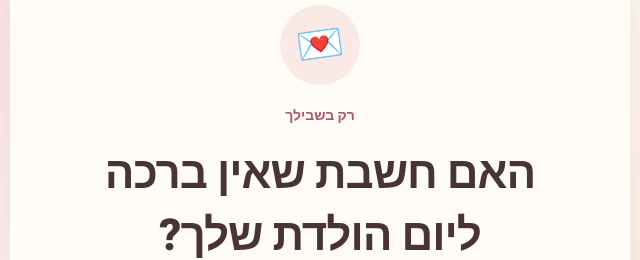
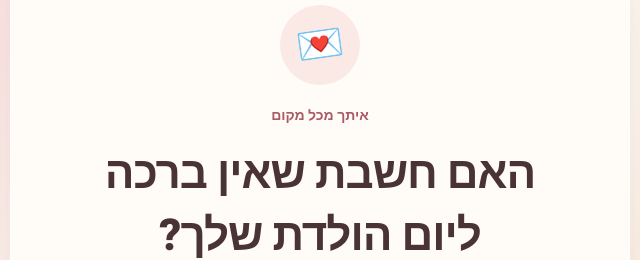
Before and after one commit to omribichachi/birthday, a plain HTML site: page index.html in a window 1280 px wide. Shown: the part 173-433 px from the top of the page, 320-960 px from the left. Drawn offline with Linux system fonts and the light colour scheme.

Commit message:
Change upper caption to איתך מכל מקום

```diff
--- a/index.html
+++ b/index.html
@@ -16,7 +16,7 @@
 
     <main class="card">
       <div class="envelope" aria-hidden="true">💌</div>
-      <p class="eyebrow">רק בשבילך</p>
+      <p class="eyebrow">איתך מכל מקום</p>
 
       <section id="first-screen" aria-labelledby="question">
         <h1 id="question">האם חשבת שאין ברכה ליום הולדת שלך?</h1>
```
